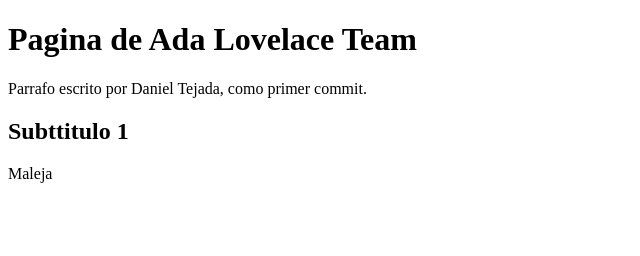
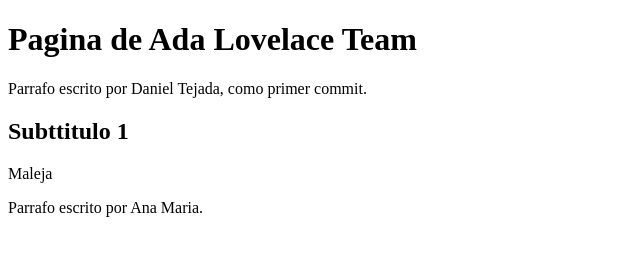
Before and after one commit to Ada-Lovelace-Team/proyecto, a plain HTML site: page index.html in a window 1280 px wide. Shown: the whole page, without its empty margins (0-640 px from the left). Drawn offline with Linux system fonts and the light colour scheme.

Commit message:
Mi primer commit

```diff
--- a/index.html
+++ b/index.html
@@ -14,5 +14,8 @@
 
     <h2>Subttitulo 1</h2>
     <p>Maleja</p>
+
+    <p>Parrafo escrito por Ana Maria.</p>
+
 </body>
 </html>
```
